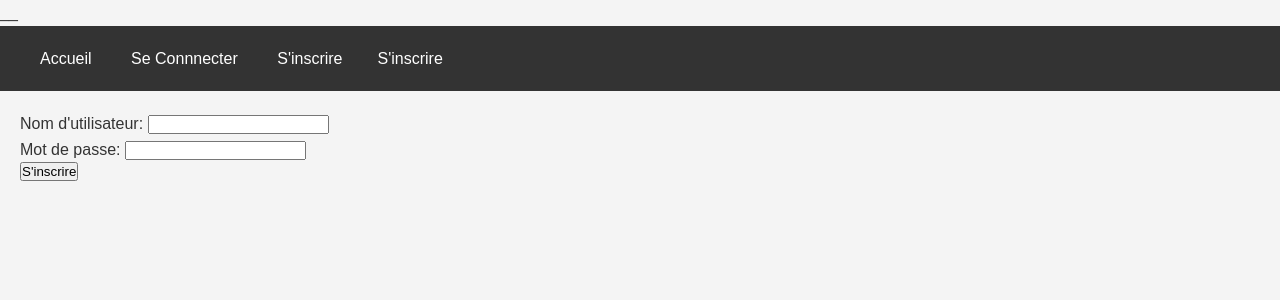
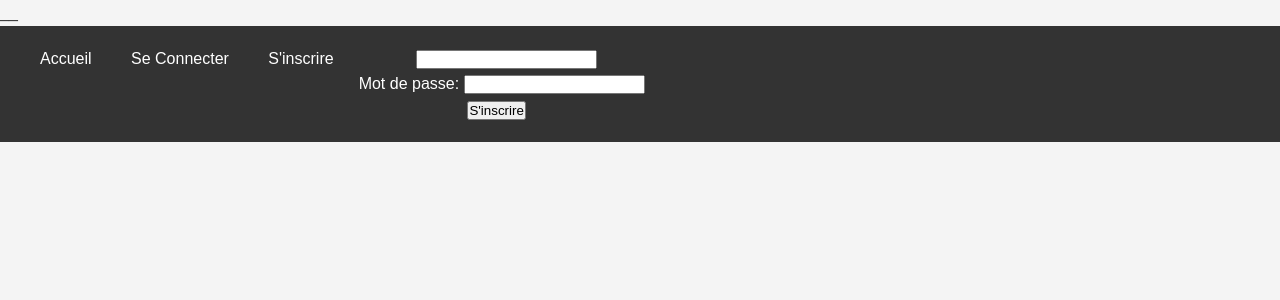
Before and after one commit to sonia-khorsi/quiznight, a PHP site: page /inscription.php in a window 1280 px wide. Shown: the top 300 px of the page. Run offline with PHP 8.4, Linux system fonts and the light colour scheme.

Commit message:
retrait echo s'inscrire

```diff
--- a/inscription.php
+++ b/inscription.php
@@ -44,13 +44,13 @@ if ($_POST) {
             <ul>
                 <div>
                     <li><a href="index.php">Accueil</a></li>
-                    <li><a href="connexion.php">Se Connnecter</a></li>
+                    <li><a href="connexion.php">Se Connecter</a></li>
                     <li><a href="inscription.php">S'inscrire</a></li>
 
                 </div>
                 <?php if (!isset($_SESSION['nom_utilisateur'])) {
                     echo "<li><a href='>connexion</a></li>";
-                    echo "<li><a href='>S'inscrire</a></li>";
+
                 } else {
                     echo "<div>";
                     echo "<li><a href='#'>" . $_SESSION['nom_utilisateur'] . "</a></li>";
```
